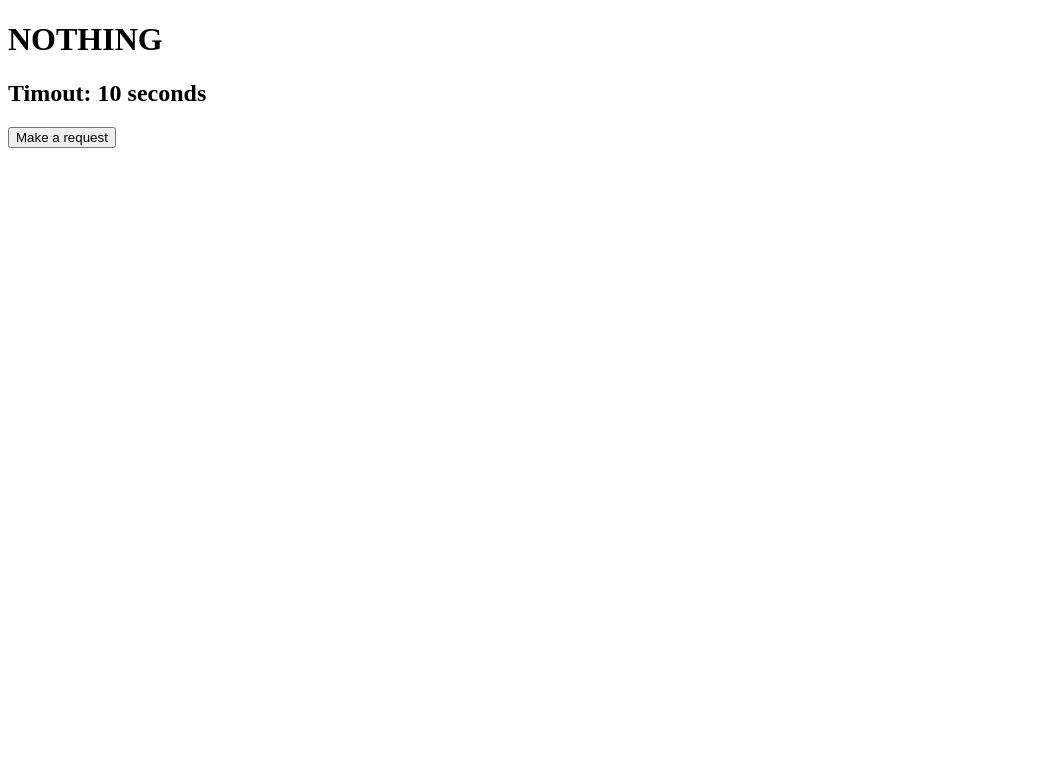
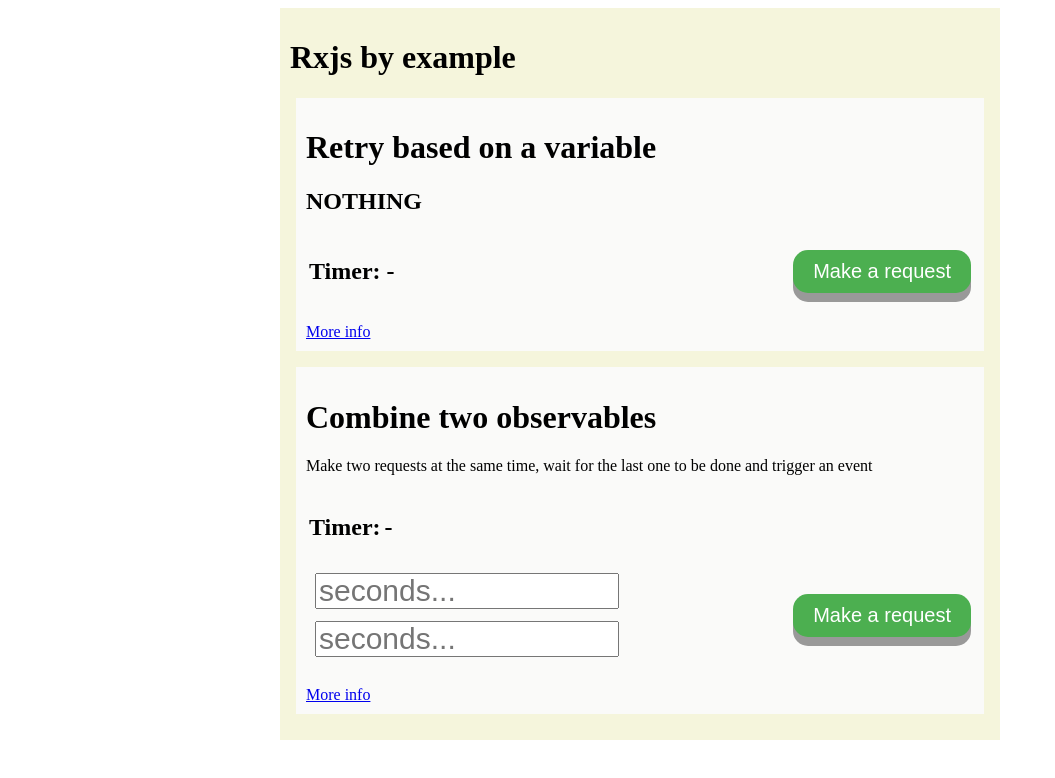
Before and after one commit to HecJimSan/retry-client, an Angular app: page / in a window 1280 px wide. Shown: the top 778 px of the page, without its empty margins (0-1055 px from the left). Built offline with nearby package versions, Linux system fonts and the light colour scheme.

Commit message:
feat(app.component) combineLatest

```diff
--- a/src/app/app.component.css
+++ b/src/app/app.component.css
@@ -0,0 +1,49 @@
+.main-card {
+    margin: auto;
+    min-width: 210px;
+    max-width: 700px;
+    background:beige;
+    padding: 10px;
+}
+
+.sub-card {
+    margin: 6px;
+    margin-bottom: 16px;
+    max-width: 700px;
+    background:rgb(250, 250, 249);
+    padding: 10px;
+}
+
+input{
+    height: 30px;
+    font-size: 30px;
+    width: 90%;
+    margin: 6px;
+}
+
+button {
+    display: inline-block;
+    padding: 10px 20px;
+    font-size: 20px;
+    cursor: pointer;
+    text-align: center;
+    text-decoration: none;
+    outline: none;
+    color: #fff;
+    background-color: #4CAF50;
+    border: none;
+    border-radius: 15px;
+    box-shadow: 0 9px #999;
+  }
+
+  button:hover {background-color: #3e8e41}
+
+  button:active {
+    background-color: #3e8e41;
+    box-shadow: 0 5px #666;
+    transform: translateY(4px);
+  }
+
+  .header {
+      width: 100%;
+  }
--- a/src/app/app.component.html
+++ b/src/app/app.component.html
@@ -1,5 +1,53 @@
+<div class="main-card">
+    <h1>Rxjs by example</h1>
+    <div class="sub-card">
+        <h1>Retry based on a variable</h1>
+        <h2>{{response?response:'NOTHING'}}</h2>
+        <table style="margin-bottom: 16px;" class="header">
+            <tr>
+                <td>
+                    <h2>Timer: {{tries===0?'-':tries}}</h2>
+                </td>
+                <td align="right">
+                    <button (click)="request()">Make a request</button>
+                </td>
+            </tr>
+        </table>
+        <a href="https://www.learnrxjs.io/operators/error_handling/retrywhen.html" target="_blank">More info</a>
+    </div>
 
-<h1>{{response?response:'NOTHING'}}</h1>
-<h2>{{tries===0?'':tries}}</h2>
-<h2>Timout: {{timeLeft/1000}} seconds</h2>
-<button (click)="request()">Make a request</button>
+    <div class="sub-card">
+        <h1>Combine two observables</h1>
+        <p>Make two requests at the same time, wait for the last one to be done and trigger an event</p>
+        <table>
+            <tr>
+                <td>
+                    <h2>Timer: </h2>
+                </td>
+                <td>
+                    <h2> {{remainTime? remainTime: '-'}}</h2>
+                </td>
+            </tr>
+        </table>
+        <table style="margin-bottom: 16px;" class="header">
+            <tr>
+                <td style="width:50%">
+                    <input type="number" (change)="collectNumber1($event.target.value)" placeholder="seconds...">
+                    <input type="number" (change)="collectNumber2($event.target.value)" placeholder="seconds...">
+                </td>
+                <td align="right">
+                    <button (click)="requestJoin()">Make a request</button>
+                </td>
+            </tr>
+        </table>
+
+        <div class="code">
+            <h2>{{responseCombine?'Response combined':''}}</h2>
+            <code>
+                {{responseCombine | json}}
+            </code>
+        </div>
+
+        <a href="https://www.learnrxjs.io/operators/combination/combinelatest.html" target="_blank">More info</a>
+    </div>
+</div>
--- a/src/app/app.component.ts
+++ b/src/app/app.component.ts
@@ -1,7 +1,7 @@
 import { Component } from '@angular/core';
 import { HttpClient } from '@angular/common/http';
 import { tap, map, retryWhen, delay, timeout, catchError } from 'rxjs/operators';
-import { of, throwError, Subject } from 'rxjs';
+import { of, throwError, Subject, Observable, merge, combineLatest } from 'rxjs';
 import { environment } from 'src/environments/environment';
 
 const timeoutVal = environment.timeout;
@@ -14,12 +14,21 @@
 })
 export class AppComponent {
   response: string;
+  responseCombine: any;
   tries = 0;
   timeLeft = timeoutVal;
+  timeMax: number;
+  remainTime: number;
   interval;
+  intervalJoin;
+
+  input1: number;
+  input2: number;
+  loading: number;
+  isValid: boolean;
 
 
-  constructor(public httpClient: HttpClient) {}
+  constructor(public httpClient: HttpClient) { }
 
   request(): void {
     this.response = 'START';
@@ -55,6 +64,39 @@
     });
   }
 
+  requestJoin(): void {
+    this.timeMax = Math.max(this.input1, this.input2)
+    this.startCounting();
+
+    const obserbable1: Observable<{}> = this.httpClient.get(`http://localhost:3000/request1/${this.input1}`);
+    const observable2: Observable<{}> = this.httpClient.get(`http://localhost:3000/request2/${this.input2}`);
+
+    combineLatest(obserbable1, observable2).subscribe((value) => {
+      this.resetTimerJoin();
+
+      this.responseCombine = value;
+      this.isValid = true;
+    }, () => this.isValid = false);
+  }
+
+  collectNumber1($event: string): void {
+    this.input1 = +$event * 1000;
+  }
+  collectNumber2($event: string): void {
+    this.input2 = +$event * 1000;
+  }
+
+  private startCounting(): void {
+    this.remainTime = 0;
+    this.intervalJoin = setInterval(() => {
+      if (this.remainTime < this.timeMax) {
+        this.remainTime++;
+      } else {
+        this.remainTime = this.timeMax;
+      }
+    }, 1000);
+  }
+
   private startTimer(): void {
     this.interval = setInterval(() => {
       if (this.timeLeft > 0) {
@@ -65,6 +107,10 @@
     }, 1);
   }
 
+  private resetTimerJoin(): void {
+    clearInterval(this.intervalJoin);
+  }
+
   private resetTimer(): void {
     clearInterval(this.interval);
     this.timeLeft = timeoutVal;
```
Also changed, not shown: app.js (+8 -0 lines), package.json (+18 -18 lines), 1 other file (tests, documents, lock files or other folders).
